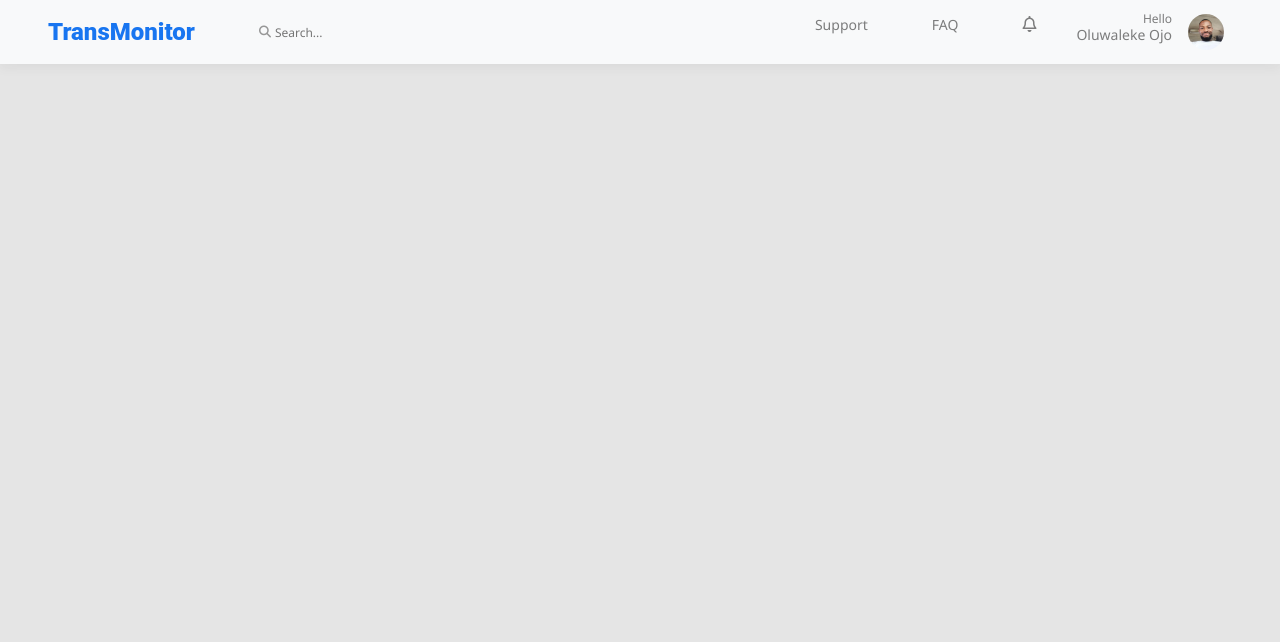
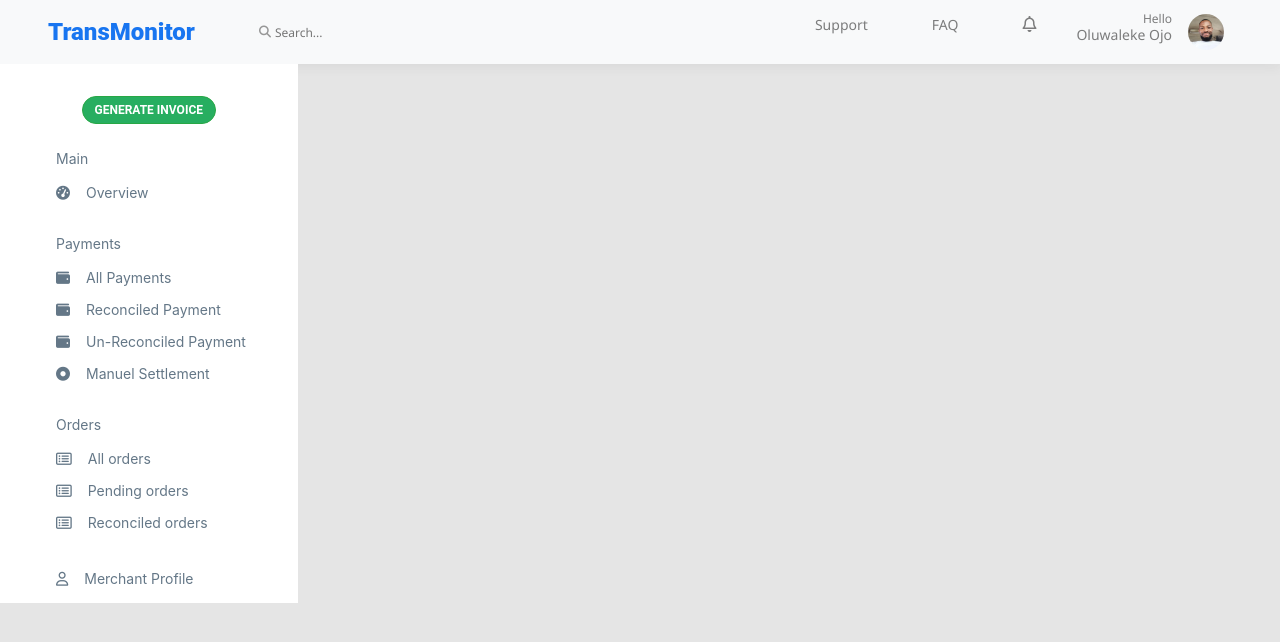
Before and after one commit to chidiogo-akunne/Vela-Front-end-test, a React (Create React App) app: page / in a window 1280 px wide. Shown: the top 642 px of the page. Built offline with nearby package versions, Linux system fonts and the light colour scheme.

Commit message:
add side nav component

```diff
--- a/src/View/Index.js
+++ b/src/View/Index.js
@@ -1,10 +1,18 @@
 import React from 'react'
 import NavBar from '../Components/NavBar/NavBar'
+import SideNav from '../Components/SideNav/SideNav'
 
 export default function Index() {
     return (
         <div>
             <NavBar/>
+            <div className="row">
+                <div className="col-3">
+                    <SideNav/>
+                </div>
+
+
+            </div>
         </div>
     )
 }
```
